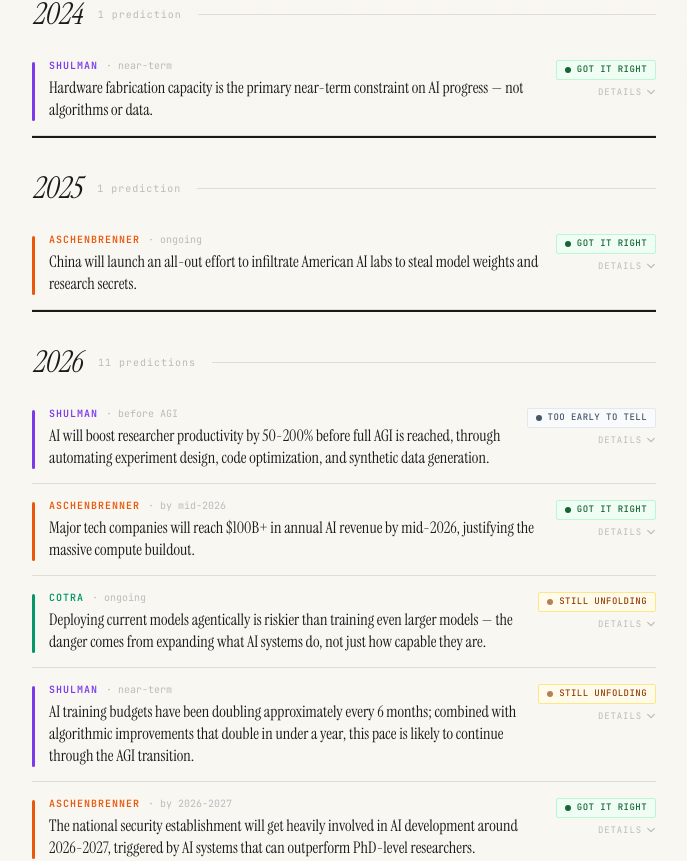
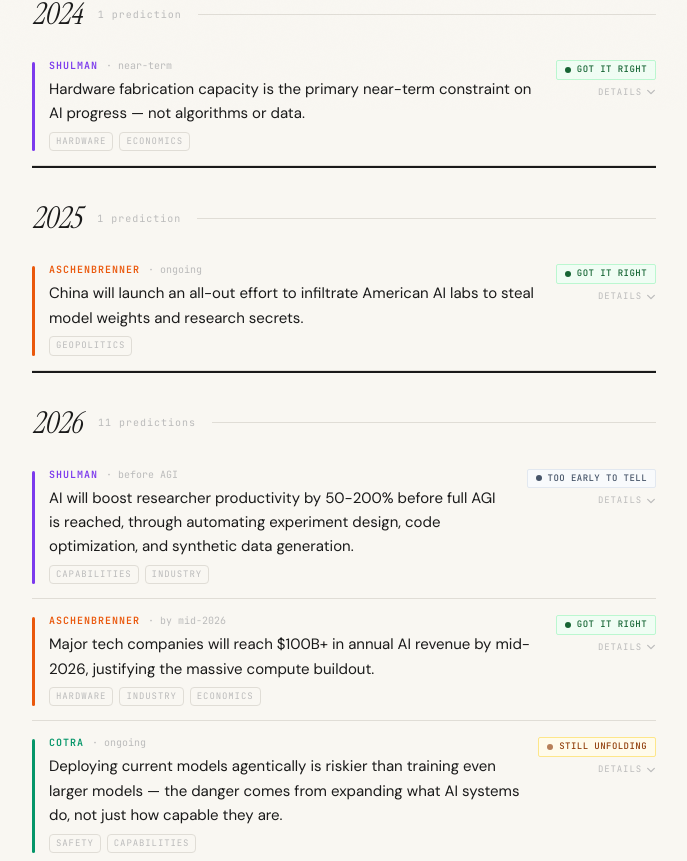
Before and after one commit to scott-cmd11/ai-prophecy-index, a Next.js app: page / in a window 1280 px wide. Shown: the part 690-1551 px from the top of the page, without its empty margins (296-983 px from the left). Built offline with nearby package versions, Linux system fonts and the light colour scheme.

Commit message:
feat: display tag pills on timeline cards
Co-Authored-By: Claude Opus 4.6 <noreply@anthropic.com>

```diff
--- /dev/null
+++ b/src/components/TagPills.tsx
@@ -0,0 +1,26 @@
+import type { PredictionTag } from "@/lib/constants";
+
+interface TagPillsProps {
+  tags?: PredictionTag[];
+}
+
+export function TagPills({ tags }: TagPillsProps) {
+  if (!tags || tags.length === 0) return null;
+
+  return (
+    <div className="mt-1.5 flex flex-wrap gap-1.5">
+      {tags.map((tag) => (
+        <span
+          key={tag}
+          className="font-mono text-[9px] uppercase tracking-widest px-1.5 py-0.5 rounded-sm"
+          style={{
+            color: "var(--text-faint)",
+            border: "1px solid var(--rule-light)",
+          }}
+        >
+          {tag}
+        </span>
+      ))}
+    </div>
+  );
+}
--- a/src/components/TimelineCard.tsx
+++ b/src/components/TimelineCard.tsx
@@ -3,6 +3,7 @@
 import { Prediction } from "@/types";
 import { StatusBadge } from "@/components/StatusBadge";
 import { annotateJargon } from "@/lib/jargon";
+import { TagPills } from "@/components/TagPills";
 
 interface TimelineCardProps {
   prediction: Prediction;
@@ -81,14 +82,15 @@ export function TimelineCard({
 
           {/* Claim */}
           <p
-            className="text-base leading-snug"
+            className="text-[15px] leading-relaxed"
             style={{
-              fontFamily: "var(--font-serif)",
+              fontFamily: "var(--font-lora)",
               color: "var(--text-primary)",
             }}
           >
             {prediction.claim}
           </p>
+          <TagPills tags={prediction.tags} />
         </div>
 
         {/* Status badge + expand label — right-aligned */}
```
